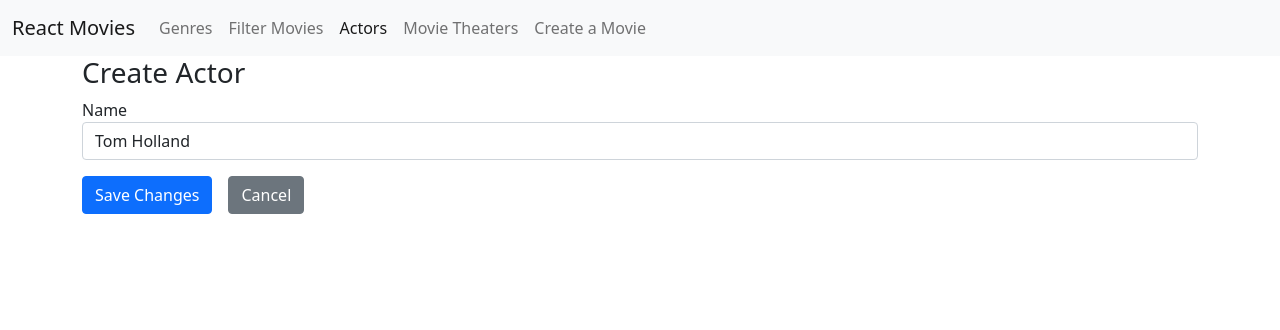
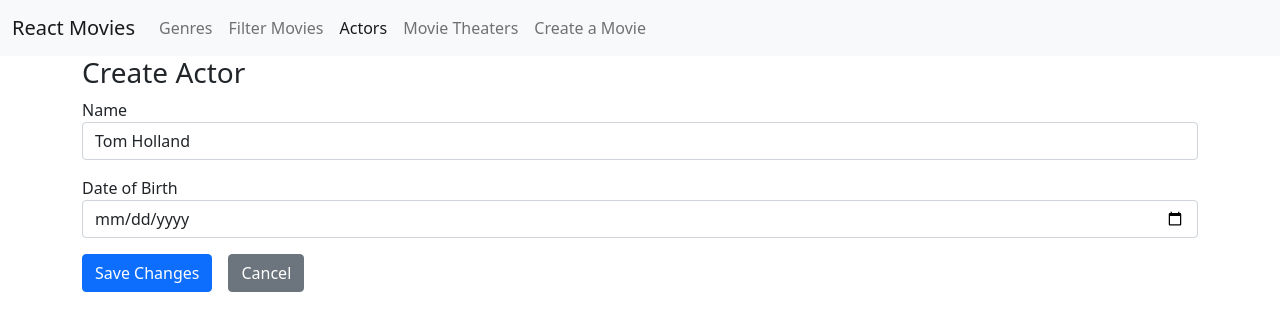
Before and after one commit to viveknz76/movie, a React (Create React App) app: page /actors/create in a window 1280 px wide. Shown: the top 330 px of the page. Built offline with nearby package versions, Linux system fonts and the light colour scheme.

Commit message:
Added date field control

```diff
--- a/src/actors/ActorForm.tsx
+++ b/src/actors/ActorForm.tsx
@@ -4,6 +4,7 @@
 import Button from '../utils/Button';
 import { actorCreationDTO } from './actors.model';
 import * as Yup from 'yup';
+import DateField from '../forms/DateField';
 
 export default function ActorForm(props: actorFormProps) {
   return (
@@ -12,11 +13,13 @@
       onSubmit={props.onSubmit}
       validationSchema={Yup.object({
         name: Yup.string().required('This is required').firstLetterUppercase(),
+        dateOfBirth: Yup.date().nullable().required('This is required'),
       })}
     >
       {(formikProps) => (
         <Form>
           <TextField displayName="Name" field="name" />
+          <DateField displayName="Date of Birth" field="dateOfBirth" />
           <Button disabled={formikProps.isSubmitting} type="submit">
             Save Changes
           </Button>
--- /dev/null
+++ b/src/forms/DateField.tsx
@@ -0,0 +1,31 @@
+import { useFormikContext } from 'formik';
+
+export default function DateField(props: dateFieldProps) {
+  const { values, validateForm, touched, errors } = useFormikContext<any>();
+  return (
+    <div className="mb-3">
+      <label htmlFor={props.field}>{props.displayName}</label>
+
+      <input
+        type="date"
+        className="form-control"
+        id={props.field}
+        name={props.field}
+        defaultValue={values[props.field]?.toLocaleDateString('en-NZ')}
+        onChange={(e) => {
+          const date = new Date(e.currentTarget.value + 'T00:00:00');
+          values[props.field] = date;
+          validateForm();
+        }}
+      />
+      {touched[props.field] && errors[props.field] ? (
+        <div className="text-danger">{errors[props.field]?.toString()}</div>
+      ) : null}
+    </div>
+  );
+}
+
+interface dateFieldProps {
+  field: string;
+  displayName: string;
+}
```
